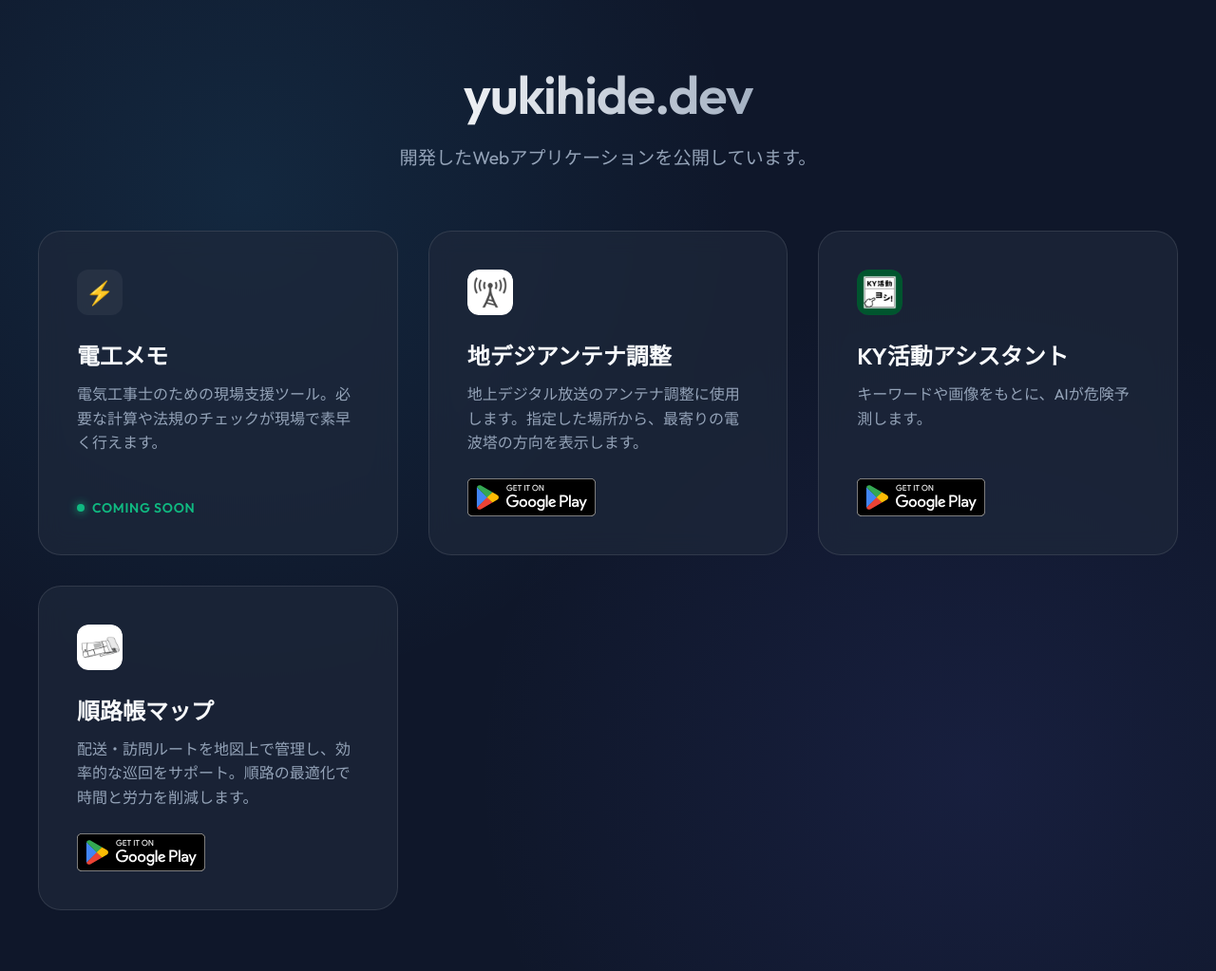
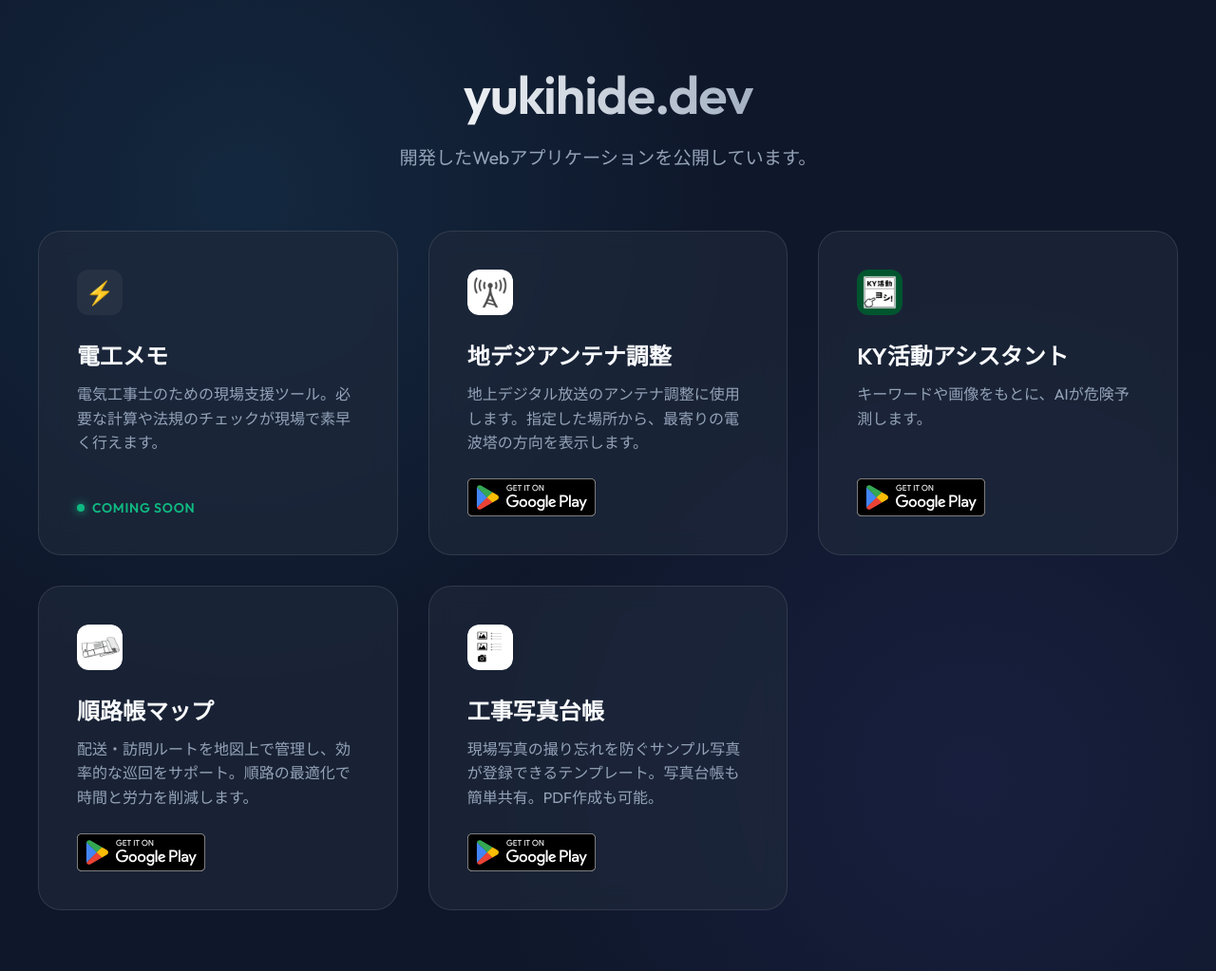
Before and after one commit to sjp0at/web-yukihide-dev, a website built with Vite: page index.html in a window 1280 px wide. Shown: the whole page at 95% size. Built offline with nearby package versions, Linux system fonts and the light colour scheme.

Commit message:
feat: Add `ic_sharedphotoredger.png` and update `index.html`.

```diff
--- a/index.html
+++ b/index.html
@@ -60,6 +60,18 @@
         <img src="GetItOnGooglePlay_Badge_Web_color_English.svg" alt="Get it on Google Play" class="playstore-badge">
       </div>
     </a>
+
+    <a href="https://play.google.com/store/apps/details?id=jp.m_eng.sharedphotoledger" class="card live"
+      id="card-dummy-4">
+      <div class="card-icon">
+        <img src="ic_sharedphotoredger.png" alt="Get it on Google Play" class="playstore-badge">
+      </div>
+      <h2>工事写真台帳</h2>
+      <p>現場写真の撮り忘れを防ぐサンプル写真が登録できるテンプレート。写真台帳も簡単共有。PDF作成も可能。</p>
+      <div class="card-platform">
+        <img src="GetItOnGooglePlay_Badge_Web_color_English.svg" alt="Get it on Google Play" class="playstore-badge">
+      </div>
+    </a>
   </main>
 
   <script type="module" src="/src/main.js"></script>
```
Also changed, not shown: public/ic_sharedphotoredger.png (added).
